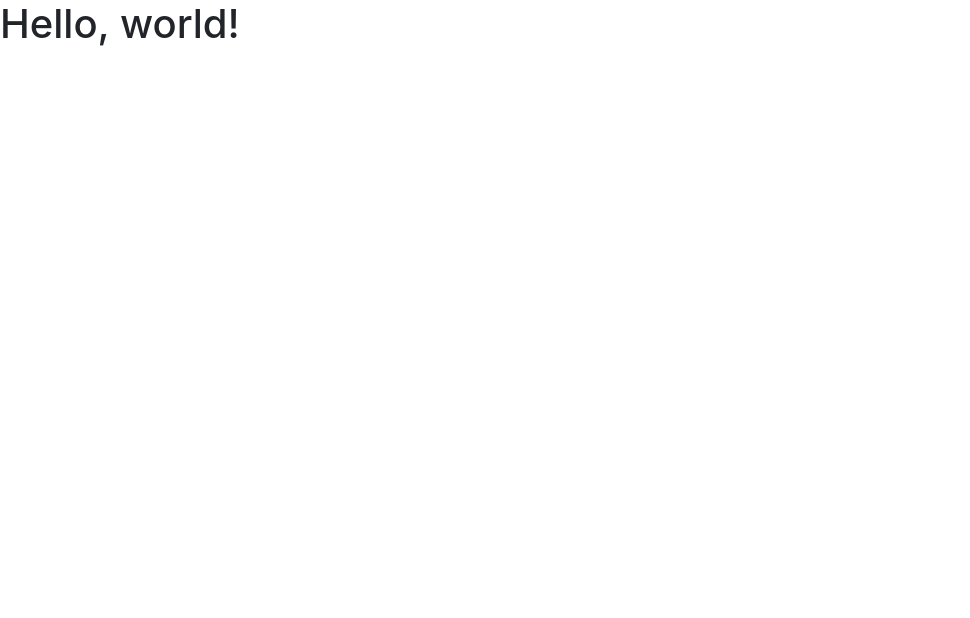
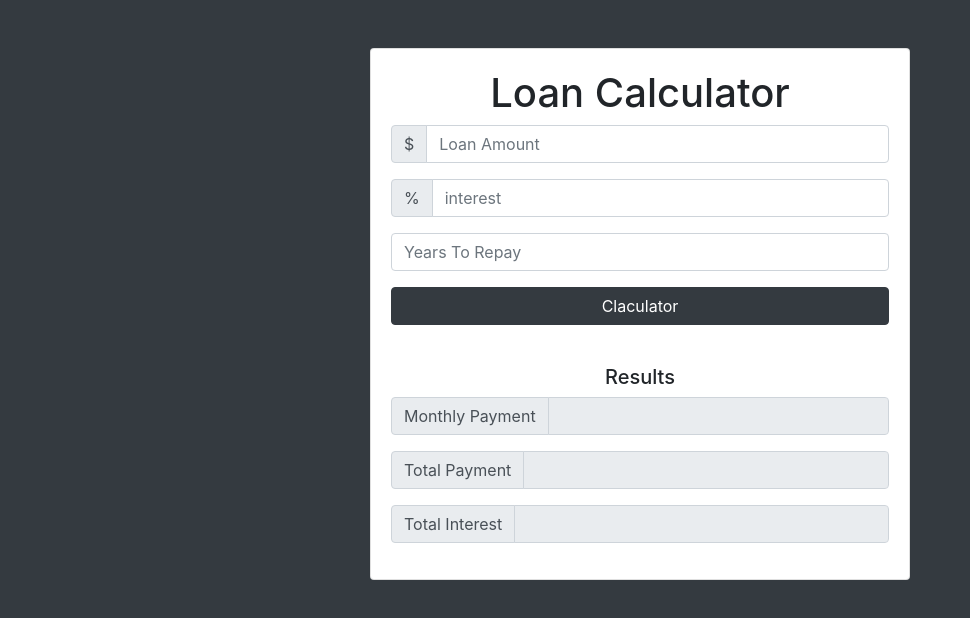
Before and after one commit to ticoniq/Loan-calculator, a plain HTML site: page index.html in a window 1280 px wide. Shown: the whole page, without its empty margins (0-970 px from the left). Drawn offline with nearby package versions, Linux system fonts and the light colour scheme.

Commit message:
Added the bootstrap, html file and images

```diff
--- a/index.html
+++ b/index.html
@@ -1,23 +1,102 @@
 <!doctype html>
 <html lang="en">
+
 <head>
   <!-- Required meta tags -->
   <meta charset="utf-8">
   <meta name="viewport" content="width=device-width, initial-scale=1, shrink-to-fit=no">
 
   <!-- Bootstrap CSS -->
-    <link rel="stylesheet" href="https://cdn.jsdelivr.net/npm/bootstrap@4.0.0/dist/css/bootstrap.min.css" integrity="sha384-Gn5384xqQ1aoWXA+058RXPxPg6fy4IWvTNh0E263XmFcJlSAwiGgFAW/dAiS6JXm" crossorigin="anonymous">
+  <link rel="stylesheet" href="https://cdn.jsdelivr.net/npm/bootstrap@4.0.0/dist/css/bootstrap.min.css"
+    integrity="sha384-Gn5384xqQ1aoWXA+058RXPxPg6fy4IWvTNh0E263XmFcJlSAwiGgFAW/dAiS6JXm" crossorigin="anonymous">
 
-    <title>Hello, world!</title>
+  <title>Loan Calculator</title>
 </head>
-  <body>
-    <h1>Hello, world!</h1>
+
+<body class="bg-dark">
+
+  <div class="container">
+    <div class="row">
+      <div class="col-md-6 mx-auto">
+        <div class="card card-body text-center mt-5">
+          <h1 class="heading display-5pb-3">Loan Calculator</h1>
+          <form id="loan-form">
+            <div class="form-group">
+              <div class="input-group">
+                <div class="input-group-prepend">
+                  <div class="input-group-text">$</div>
+                </div>
+                <input type="number" class="form-control" id="amount" placeholder="Loan Amount">
+              </div>
+            </div>
+            <div class="form-group">
+              <div class="input-group">
+                <div class="input-group-prepend">
+                  <div class="input-group-text">%</div>
+                </div>
+                <input type="number" class="form-control" id="interest" placeholder="interest">
+              </div>
+            </div>
+            <div class="form-group">
+              <input type="number" class="form-control" id="years" placeholder="Years To Repay">
+            </div>
+            <div class="form-group">
+              <input type="submit" value="Claculator" class="btn btn-dark btn-block">
+            </div>
+          </form>
+          <!-- LOADER HERE -->
+          <!-- <div id="loading">
+            <img src="img/loading.gif" alt="">
+          </div> -->
+
+          <!-- RESULTS HERE -->
+          <div id="results" class="pt-4">
+            <h5>Results</h5>
+            <div class="form-group">
+              <div class="input-group">
+                <div class="input-group-prepend">
+                  <div class="input-group-text">Monthly Payment</div>
+                </div>
+                <input type="number" class="form-control" id="monthly-payment" disabled>
+              </div>
+            </div>
+
+            <div class="form-group">
+              <div class="input-group">
+                <div class="input-group-prepend">
+                  <div class="input-group-text">Total Payment</div>
+                </div>
+                <input type="number" class="form-control" id="total-payment" disabled>
+              </div>
+            </div>
+
+            <div class="form-group">
+              <div class="input-group">
+                <div class="input-group-prepend">
+                  <div class="input-group-text">Total Interest</div>
+                </div>
+                <input type="number" class="form-control" id="total-interest" disabled>
+              </div>
+            </div>
+          </div>
+          <!-- END RESULTS -->
+        </div>
+      </div>
+    </div>
+  </div>
 
   <!-- Optional JavaScript -->
   <!-- jQuery first, then Popper.js, then Bootstrap JS -->
-    <script src="https://code.jquery.com/jquery-3.2.1.slim.min.js" integrity="sha384-KJ3o2DKtIkvYIK3UENzmM7KCkRr/rE9/Qpg6aAZGJwFDMVNA/GpGFF93hXpG5KkN" crossorigin="anonymous"></script>
-    <script src="https://cdn.jsdelivr.net/npm/popper.js@1.12.9/dist/umd/popper.min.js" integrity="sha384-ApNbgh9B+Y1QKtv3Rn7W3mgPxhU9K/ScQsAP7hUibX39j7fakFPskvXusvfa0b4Q" crossorigin="anonymous"></script>
-    <script src="https://cdn.jsdelivr.net/npm/bootstrap@4.0.0/dist/js/bootstrap.min.js" integrity="sha384-JZR6Spejh4U02d8jOt6vLEHfe/JQGiRRSQQxSfFWpi1MquVdAyjUar5+76PVCmYl" crossorigin="anonymous"></script>
+  <script src="https://code.jquery.com/jquery-3.2.1.slim.min.js"
+    integrity="sha384-KJ3o2DKtIkvYIK3UENzmM7KCkRr/rE9/Qpg6aAZGJwFDMVNA/GpGFF93hXpG5KkN"
+    crossorigin="anonymous"></script>
+  <script src="https://cdn.jsdelivr.net/npm/popper.js@1.12.9/dist/umd/popper.min.js"
+    integrity="sha384-ApNbgh9B+Y1QKtv3Rn7W3mgPxhU9K/ScQsAP7hUibX39j7fakFPskvXusvfa0b4Q"
+    crossorigin="anonymous"></script>
+  <script src="https://cdn.jsdelivr.net/npm/bootstrap@4.0.0/dist/js/bootstrap.min.js"
+    integrity="sha384-JZR6Spejh4U02d8jOt6vLEHfe/JQGiRRSQQxSfFWpi1MquVdAyjUar5+76PVCmYl"
+    crossorigin="anonymous"></script>
   <script src="app.js"></script>
 </body>
+
 </html>
```
Also changed, not shown: img/loading.gif (added). Lines whose indentation alone changed are shown as unchanged.
